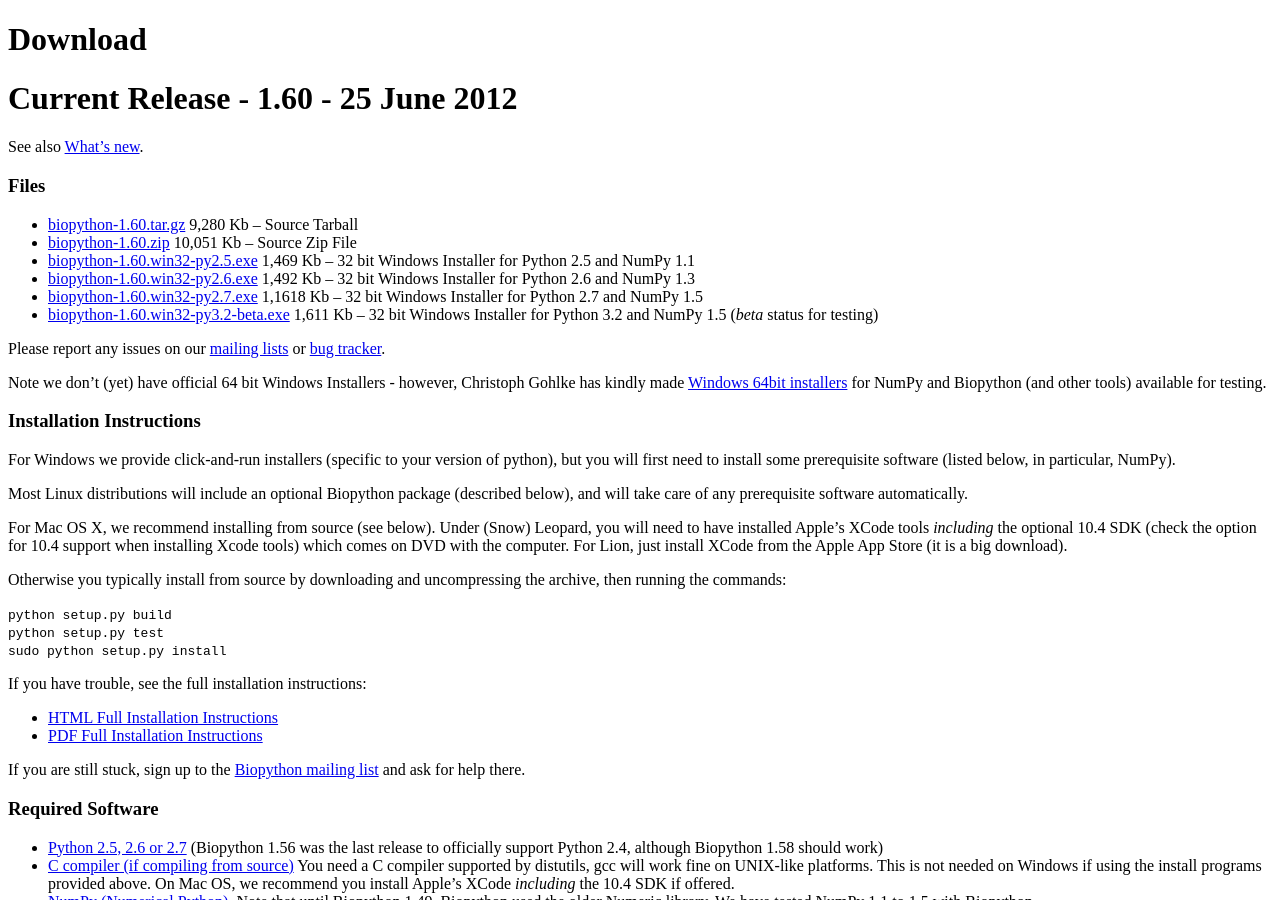
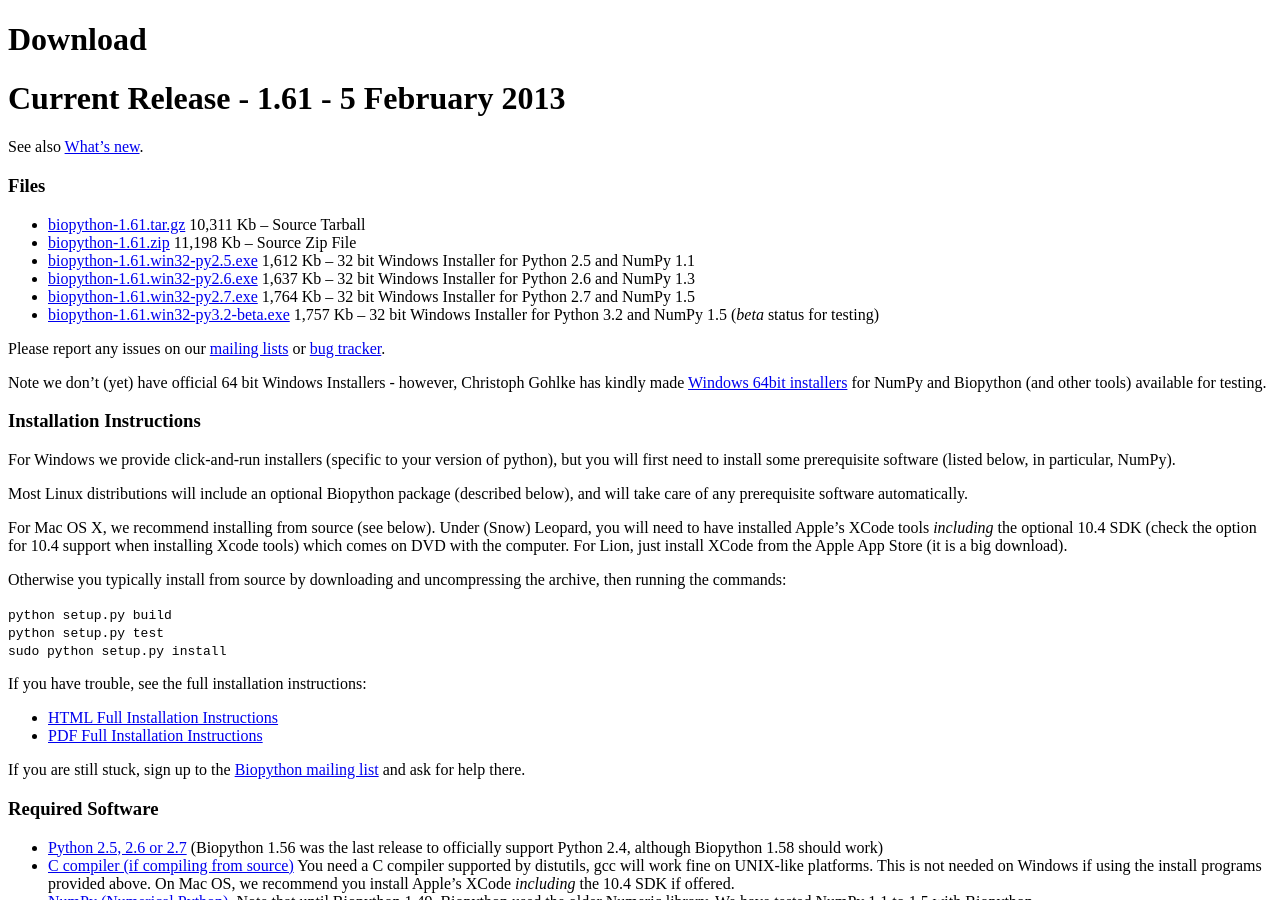
Before and after one commit to biopython/biopython.github.io, a Jekyll site: the page built from wiki/Download.md, in a window 1280 px wide and 900 px high. Built offline with Jekyll 4.4.1, drawn with Linux system fonts in a browser that asks for light colours.

Commit message:
Biopython 1.61

```diff
--- a/wiki/Download.md
+++ b/wiki/Download.md
@@ -4,26 +4,26 @@ permalink: wiki/Download
 layout: wiki
 ---
 
-Current Release - 1.60 - 25 June 2012
-=====================================
+Current Release - 1.61 - 5 February 2013
+========================================
 
 See also [What's
 new](https://github.com/biopython/biopython/raw/master/NEWS).
 
 ### Files
 
--   [biopython-1.60.tar.gz](http://biopython.org/DIST/biopython-1.60.tar.gz)
-    9,280 Kb -- Source Tarball
--   [biopython-1.60.zip](http://biopython.org/DIST/biopython-1.60.zip)
-    10,051 Kb -- Source Zip File
--   [biopython-1.60.win32-py2.5.exe](http://biopython.org/DIST/biopython-1.60.win32-py2.5.exe)
-    1,469 Kb -- 32 bit Windows Installer for Python 2.5 and NumPy 1.1
--   [biopython-1.60.win32-py2.6.exe](http://biopython.org/DIST/biopython-1.60.win32-py2.6.exe)
-    1,492 Kb -- 32 bit Windows Installer for Python 2.6 and NumPy 1.3
--   [biopython-1.60.win32-py2.7.exe](http://biopython.org/DIST/biopython-1.60.win32-py2.7.exe)
-    1,1618 Kb -- 32 bit Windows Installer for Python 2.7 and NumPy 1.5
--   [biopython-1.60.win32-py3.2-beta.exe](http://biopython.org/DIST/biopython-1.60.win32-py3.2-beta.exe)
-    1,611 Kb -- 32 bit Windows Installer for Python 3.2 and NumPy 1.5
+-   [biopython-1.61.tar.gz](http://biopython.org/DIST/biopython-1.61.tar.gz)
+    10,311 Kb -- Source Tarball
+-   [biopython-1.61.zip](http://biopython.org/DIST/biopython-1.61.zip)
+    11,198 Kb -- Source Zip File
+-   [biopython-1.61.win32-py2.5.exe](http://biopython.org/DIST/biopython-1.61.win32-py2.5.exe)
+    1,612 Kb -- 32 bit Windows Installer for Python 2.5 and NumPy 1.1
+-   [biopython-1.61.win32-py2.6.exe](http://biopython.org/DIST/biopython-1.61.win32-py2.6.exe)
+    1,637 Kb -- 32 bit Windows Installer for Python 2.6 and NumPy 1.3
+-   [biopython-1.61.win32-py2.7.exe](http://biopython.org/DIST/biopython-1.61.win32-py2.7.exe)
+    1,764 Kb -- 32 bit Windows Installer for Python 2.7 and NumPy 1.5
+-   [biopython-1.61.win32-py3.2-beta.exe](http://biopython.org/DIST/biopython-1.61.win32-py3.2-beta.exe)
+    1,757 Kb -- 32 bit Windows Installer for Python 3.2 and NumPy 1.5
     (*beta* status for testing)
 
 Please report any issues on our [mailing
```
Also changed, not shown: 1 other file.
